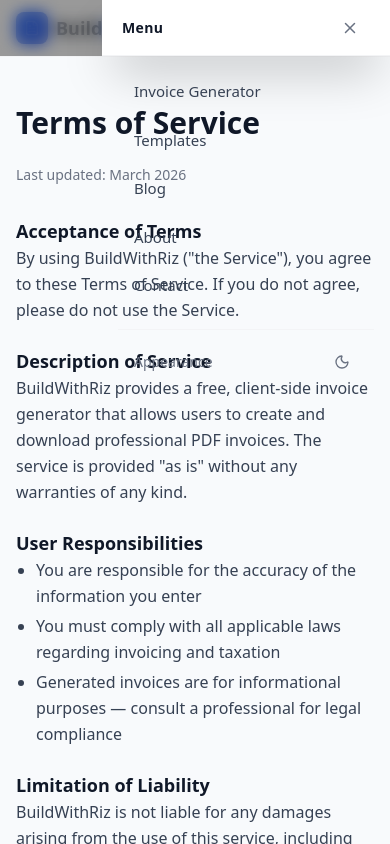
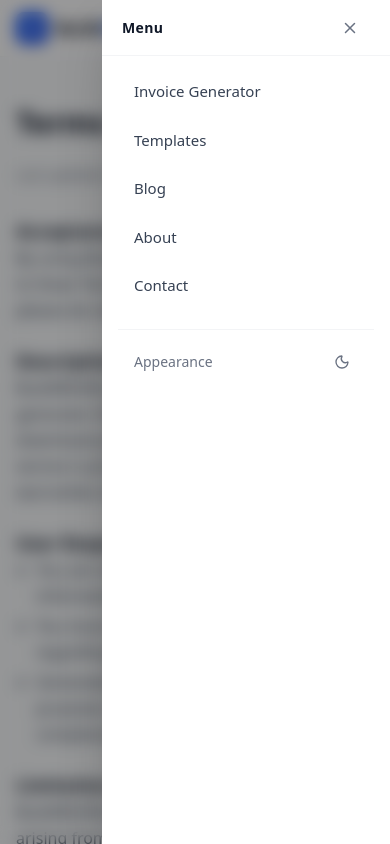
Before and after one commit to rshoaib/buildwithriz, a Next.js app: page /terms-of-service in a window 390 px wide. Both pictures are taken after a click on the button "Open menu". Shown: the top 844 px of the page. Built offline with nearby package versions, Linux system fonts and the light colour scheme; no server answers.

Commit message:
fix: mobile nav portal - escape header backdrop-blur containing block

```diff
--- a/src/components/MobileNav.tsx
+++ b/src/components/MobileNav.tsx
@@ -1,6 +1,7 @@
 'use client';
 
 import { useState, useEffect, useCallback } from 'react';
+import { createPortal } from 'react-dom';
 import Link from 'next/link';
 import { Menu, X } from 'lucide-react';
 import DarkModeToggle from './DarkModeToggle';
@@ -13,9 +14,7 @@
   { href: '/contact', label: 'Contact' },
 ];
 
-export default function MobileNav() {
-  const [open, setOpen] = useState(false);
-
+function MobileNavOverlay({ open, onClose }: { open: boolean; onClose: () => void }) {
   // Lock body scroll when menu is open
   useEffect(() => {
     if (open) {
@@ -31,11 +30,78 @@
   // Close on Escape key
   useEffect(() => {
     const handleEsc = (e: KeyboardEvent) => {
-      if (e.key === 'Escape') setOpen(false);
+      if (e.key === 'Escape') onClose();
     };
     if (open) window.addEventListener('keydown', handleEsc);
     return () => window.removeEventListener('keydown', handleEsc);
-  }, [open]);
+  }, [open, onClose]);
+
+  return createPortal(
+    <>
+      {/* Backdrop */}
+      <div
+        className={`fixed inset-0 z-[60] bg-black/40 backdrop-blur-sm transition-opacity duration-300 ${
+          open ? 'opacity-100' : 'opacity-0 pointer-events-none'
+        }`}
+        onClick={onClose}
+        aria-hidden="true"
+      />
+
+      {/* Slide-out panel */}
+      <div
+        className={`fixed top-0 right-0 z-[70] h-full w-72 max-w-[85vw] bg-white dark:bg-gray-900 shadow-2xl transform transition-transform duration-300 ease-in-out ${
+          open ? 'translate-x-0' : 'translate-x-full'
+        }`}
+        role="dialog"
+        aria-modal="true"
+        aria-label="Navigation menu"
+      >
+        {/* Panel header */}
+        <div className="flex items-center justify-between px-5 h-14 border-b border-gray-100 dark:border-gray-800">
+          <span className="font-bold text-gray-900 dark:text-white text-sm tracking-wide">
+            Menu
+          </span>
+          <button
+            onClick={onClose}
+            aria-label="Close menu"
+            className="w-10 h-10 rounded-xl flex items-center justify-center text-gray-500 dark:text-gray-400 hover:bg-gray-100 dark:hover:bg-gray-800 active:bg-gray-200 dark:active:bg-gray-700 transition-colors"
+          >
+            <X size={18} />
+          </button>
+        </div>
+
+        {/* Navigation links */}
+        <nav className="flex flex-col px-4 py-3 gap-0.5">
+          {NAV_LINKS.map((link) => (
+            <Link
+              key={link.href}
+              href={link.href}
+              onClick={onClose}
+              className="px-4 py-3 rounded-xl text-[15px] font-medium text-gray-700 dark:text-gray-300 hover:bg-gray-50 dark:hover:bg-gray-800 hover:text-blue-600 dark:hover:text-blue-400 active:bg-gray-100 dark:active:bg-gray-700 transition-colors"
+            >
+              {link.label}
+            </Link>
+          ))}
+        </nav>
+
+        {/* Dark mode toggle */}
+        <div className="border-t border-gray-100 dark:border-gray-800 mx-4 mt-2 pt-4 px-4 flex items-center justify-between">
+          <span className="text-sm text-gray-500 dark:text-gray-400">Appearance</span>
+          <DarkModeToggle />
+        </div>
+      </div>
+    </>,
+    document.body
+  );
+}
+
+export default function MobileNav() {
+  const [open, setOpen] = useState(false);
+  const [mounted, setMounted] = useState(false);
+
+  useEffect(() => {
+    setMounted(true);
+  }, []);
 
   const close = useCallback(() => setOpen(false), []);
 
@@ -51,58 +117,8 @@
         {open ? <X size={20} /> : <Menu size={20} />}
       </button>
 
-      {/* Backdrop */}
-      <div
-        className={`fixed inset-0 z-[60] bg-black/40 backdrop-blur-sm transition-opacity duration-300 ${
-          open ? 'opacity-100' : 'opacity-0 pointer-events-none'
-        }`}
-        onClick={close}
-        aria-hidden="true"
-      />
-
-      {/* Slide-out panel */}
-      <div
-        className={`fixed top-0 right-0 z-[70] h-full w-72 bg-white dark:bg-gray-900 shadow-2xl transform transition-transform duration-300 ease-in-out ${
-          open ? 'translate-x-0' : 'translate-x-full'
-        }`}
-        role="dialog"
-        aria-modal="true"
-        aria-label="Navigation menu"
-      >
-        {/* Panel header */}
-        <div className="flex items-center justify-between px-5 h-14 border-b border-gray-100 dark:border-gray-800">
-          <span className="font-bold text-gray-900 dark:text-white text-sm tracking-wide">
-            Menu
-          </span>
-          <button
-            onClick={close}
-            aria-label="Close menu"
-            className="w-10 h-10 rounded-xl flex items-center justify-center text-gray-500 dark:text-gray-400 hover:bg-gray-100 dark:hover:bg-gray-800 active:bg-gray-200 dark:active:bg-gray-700 transition-colors"
-          >
-            <X size={18} />
-          </button>
-        </div>
-
-        {/* Navigation links */}
-        <nav className="flex flex-col px-4 py-3 gap-0.5">
-          {NAV_LINKS.map((link) => (
-            <Link
-              key={link.href}
-              href={link.href}
-              onClick={close}
-              className="px-4 py-3 rounded-xl text-[15px] font-medium text-gray-700 dark:text-gray-300 hover:bg-gray-50 dark:hover:bg-gray-800 hover:text-blue-600 dark:hover:text-blue-400 active:bg-gray-100 dark:active:bg-gray-700 transition-colors"
-            >
-              {link.label}
-            </Link>
-          ))}
-        </nav>
-
-        {/* Dark mode toggle */}
-        <div className="border-t border-gray-100 dark:border-gray-800 mx-4 mt-2 pt-4 px-4 flex items-center justify-between">
-          <span className="text-sm text-gray-500 dark:text-gray-400">Appearance</span>
-          <DarkModeToggle />
-        </div>
-      </div>
+      {/* Portal renders backdrop + panel at document.body level */}
+      {mounted && <MobileNavOverlay open={open} onClose={close} />}
     </div>
   );
 }
```
